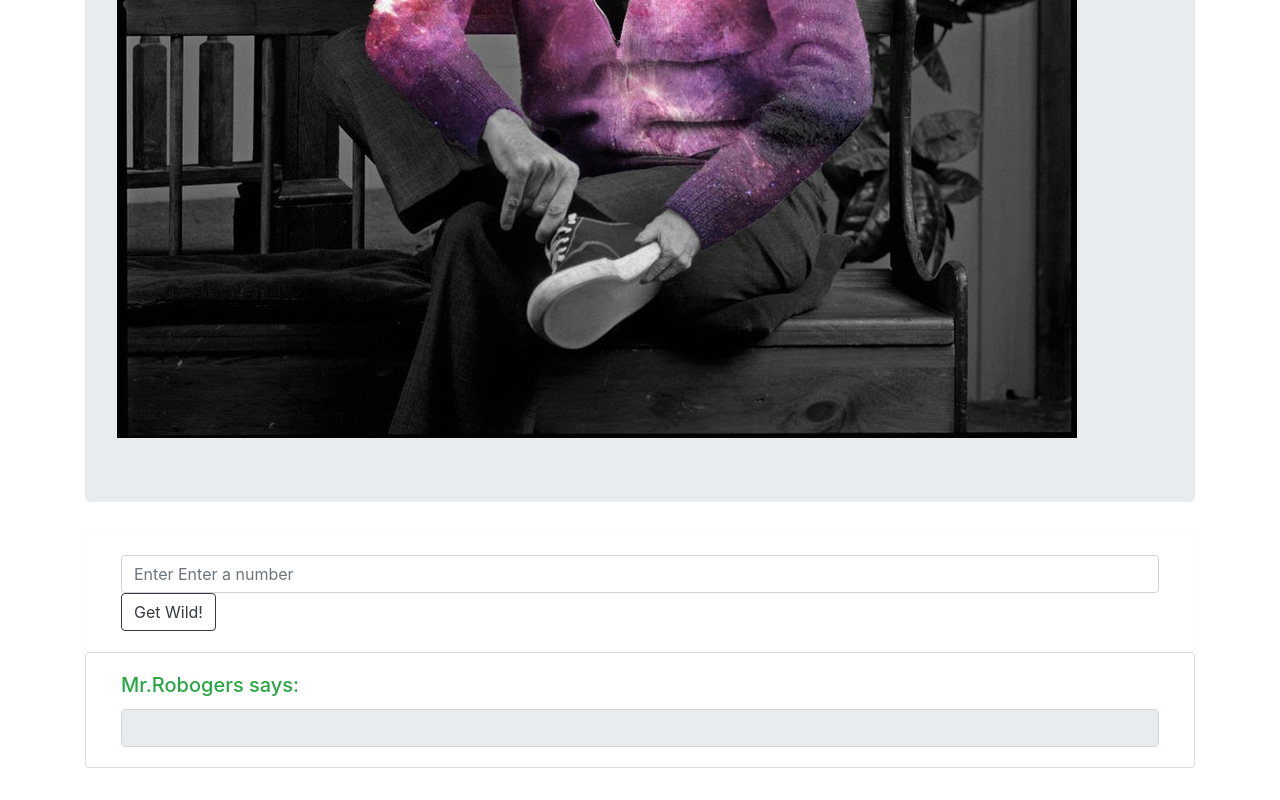
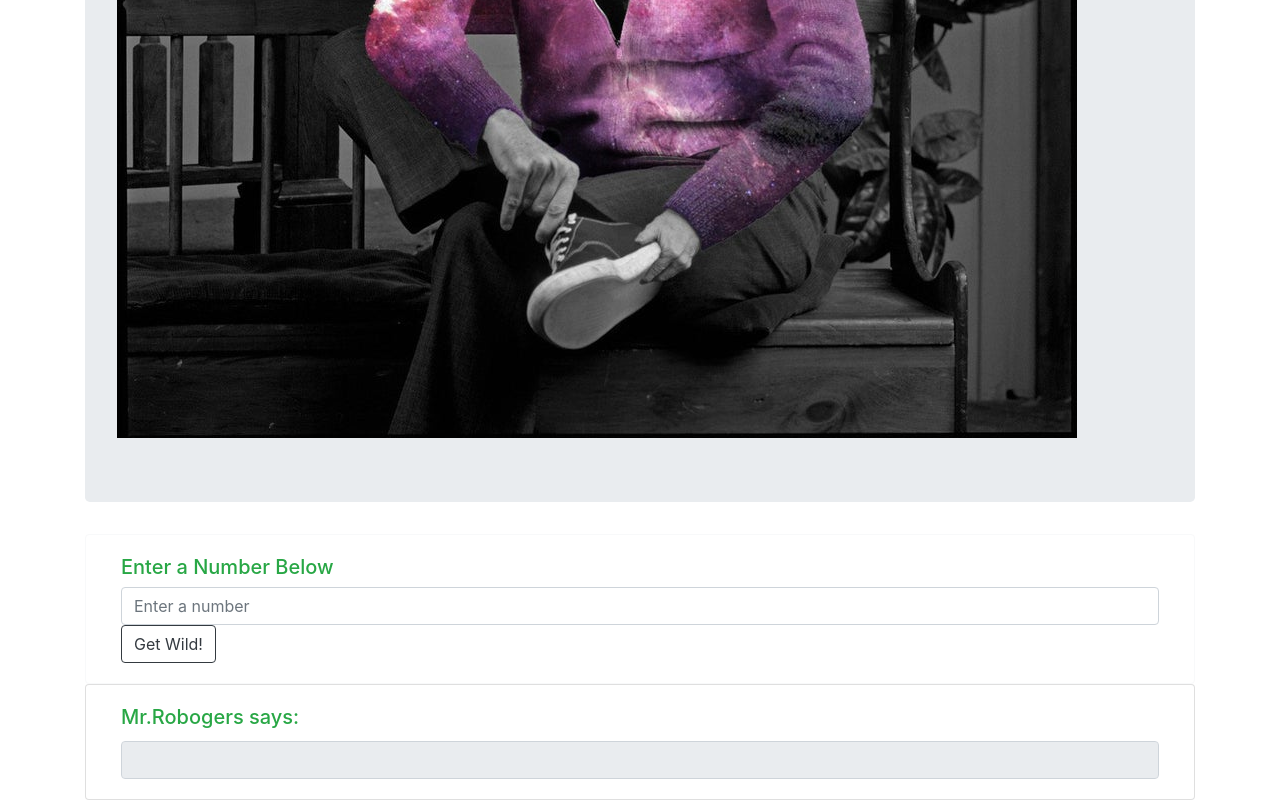
Before and after one commit to murphynd/Mr.Robogers, a plain HTML site: page index.html in a window 1280 px wide. Shown: the part 642-1442 px from the top of the page. Before the commit the page ends 1410 px from the top, so only its background shows below. Drawn offline with Linux system fonts and the light colour scheme.

Commit message:
this will clean up README, and will clean up HTML.

```diff
--- a/index.html
+++ b/index.html
@@ -16,11 +16,12 @@
       <div class="card border-light col-12">
         <div class="card-body text-success">
           <form id="input">
+            <h5>Enter a Number Below</h5>
             <input
               type="number"
               class="form-control"
               id="inputnum"
-              placeholder="Enter Enter a number"
+              placeholder="Enter a number"
             />
             <button type="submit" class="btn btn-outline-dark">
               Get Wild!
```
Also changed, not shown: 1 other file.
